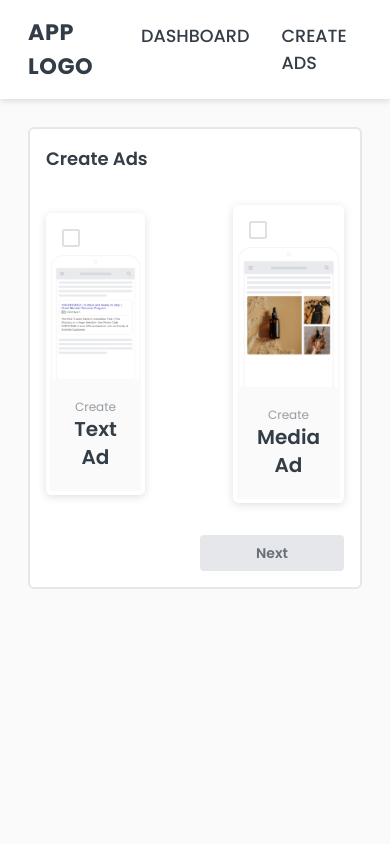
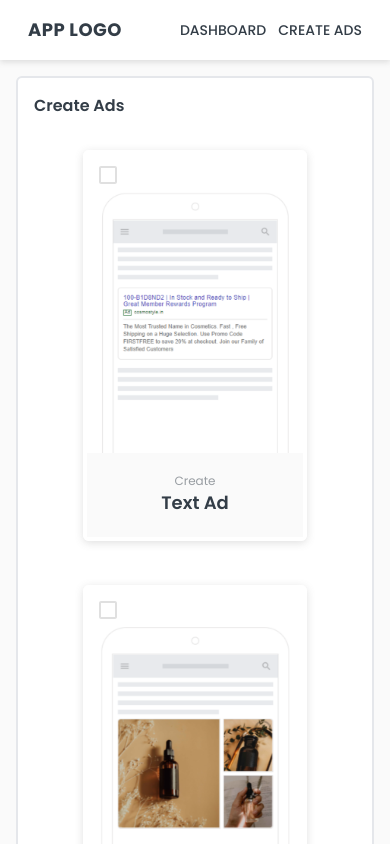
Before and after one commit to prachi-sahu-codes/AdDash, a React (Vite) app: page /createAd in a window 390 px wide. Shown: the top 844 px of the page. Built offline with nearby package versions, Linux system fonts and the light colour scheme.

Commit message:
style: responsiveness added

```diff
--- a/src/components/adForm/AdForm.jsx
+++ b/src/components/adForm/AdForm.jsx
@@ -35,7 +35,6 @@ export const AdForm = ({ adType, setShowModal, isMedia }) => {
       setShowModal(false);
       navigate(-1);
     }, 600);
-    console.log("clicked");
   };
 
   return (
@@ -211,7 +210,11 @@ export const AdForm = ({ adType, setShowModal, isMedia }) => {
         />
       </div>
 
-      <div className={`flex justify-end gap-5 ${isMedia ? "" : "lg:pt-20"}`}>
+      <div
+        className={`flex flex-col mt-5 430px:mt-0 430px:flex-row 430px:justify-end gap-5 ${
+          isMedia ? "" : "lg:pt-20"
+        }`}
+      >
         <button
           className="bg-bg-body hover:bg-gray-200 active:bg-bg-body text-dark-text py-2 px-14 text-sm font-semibold rounded border-2"
           onClick={() => navigate(-1)}
--- a/src/components/componentContainer/ComponentContainer.jsx
+++ b/src/components/componentContainer/ComponentContainer.jsx
@@ -8,7 +8,7 @@ export const ComponentContainer = ({ title, ele, border, children }) => {
           border && "border-b-2"
         }`}
       >
-        {title}
+        <p className="text-base 430px:text-lg">{title}</p>
         {ele}
       </div>
       <div className="h-full">{children}</div>
--- a/src/components/doghnutChart/DoughnutChart.jsx
+++ b/src/components/doghnutChart/DoughnutChart.jsx
@@ -41,23 +41,20 @@ export const DoughnutChart = ({ labelSelected }) => {
   // data.datasets[0].cutout = 84;
 
   return (
-    <div className="flex justify-between items-center gap-12 h-full">
-      <div className=" relative w-52 h-52 md:w-72 md:h-72 mt-6">
+    <div className="flex flex-col sm:flex-row justify-between items-center gap-6 sm:gap-12 h-full">
+      <div className="relative w-52 h-52 md:w-72 md:h-72 mt-6">
         <Doughnut data={data} options={options} />
       </div>
-      <div className="flex flex-col">
+      <div className="flex flex-col mb-14 sm:mb-0">
         {data.labels.map((label, index) => (
-          <div className="flex items-center m-3" key={index}>
+          <div className="flex items-center m-2 md:m-3" key={index}>
             <div
+              className="rounded w-[55px] h-[16px] mr-[20px]"
               style={{
                 backgroundColor: data.datasets[0].backgroundColor[index],
-                borderRadius: "5px",
-                width: "55px",
-                height: "16px",
-                marginRight: "20px",
               }}
             ></div>
-            <span>{label}</span>
+            <span className="text-sm md:text-base">{label}</span>
           </div>
         ))}
       </div>
--- a/src/components/doughnutHeader/DoughnutHeader.jsx
+++ b/src/components/doughnutHeader/DoughnutHeader.jsx
@@ -9,7 +9,7 @@ export const DoughnutHeader = ({ setLabelSelected }) => {
   const filteredKeys = formatTableData(keys).filter((key) => key !== "Group");
 
   return (
-    <div className="flex gap-5">
+    <div className="flex gap-3 sm:gap-5">
       <select
         className="text-sm font-medium text-medium-text border-2 rounded px-1 focus:outline-none focus:border-custom-blue"
         onChange={(e) => setLabelSelected(e.target.value)}
--- a/src/layout/layoutContainer/LayoutContainer.jsx
+++ b/src/layout/layoutContainer/LayoutContainer.jsx
@@ -5,7 +5,7 @@ const LayoutContainer = ({ children }) => {
   return (
     <div>
       <NavBar />
-      <div className="min-h-body-height h-full p-7">
+      <div className="min-h-body-height h-full p-4 sm:p-7">
         {children}
       </div>
     </div>
--- a/src/layout/navBar/NavBar.jsx
+++ b/src/layout/navBar/NavBar.jsx
@@ -4,19 +4,19 @@ import { NavLink } from "react-router-dom";
 const NavBar = () => {
   return (
     <div className="flex gap-2 justify-between items-center py-4 px-7 shadow-custom-md sticky top-0 z-10 bg-white">
-      <h2 className="font-bold uppercase text-logo text-dark-text tracking-wide">
+      <h2 className=" font-bold uppercase text-lg sm:text-logo text-dark-text tracking-wide">
         App Logo
       </h2>
-      <div className="flex gap-8 uppercase text-dark-text">
+      <div className="flex gap-3 430px:gap-8 uppercase text-dark-text">
         <NavLink
           to="/"
-          className="font-medium text-1.1rem hover:text-black active:text-medium-text transition-colors"
+          className="font-medium text-sm 430px:text-1.1rem hover:text-black active:text-medium-text transition-colors"
         >
           Dashboard
         </NavLink>
         <NavLink
           to="/createAd"
-          className="font-medium text-1.1rem hover:text-black active:text-medium-text transition-colors"
+          className="font-medium text-sm 430px:text-1.1rem hover:text-black active:text-medium-text transition-colors"
         >
           Create Ads
         </NavLink>
--- a/src/pages/createAd/CreateAd.jsx
+++ b/src/pages/createAd/CreateAd.jsx
@@ -34,9 +34,9 @@ const CreateAd = () => {
   return (
     <LayoutContainer>
       <ComponentContainer title="Create Ads">
-        <div className="w-full h-full flex items-center justify-center gap-14 ">
+        <div className="w-full h-full flex flex-col sm:flex-row items-center justify-center gap-3 860px:gap-14">
           <div
-            className="w-72 border-4 border-solid border-white m-4 rounded-md shadow-custom-sm"
+            className="w-56 sm:w-72 border-4 border-solid border-white m-4 rounded-md shadow-custom-sm"
             onClick={() => checkboxHandler("textAd")}
           >
             <Checkbox
@@ -46,11 +46,13 @@ const CreateAd = () => {
             <img src={textAd} className="w-48 m-auto -mt-1" />
             <div className="bg-bg-body text-center p-5">
               <p className="text-xs text-light-text">Create</p>
-              <h2 className="text-xl font-semibold text-dark-text">Text Ad</h2>
+              <h2 className="text-lg md:text-xl font-semibold text-dark-text">
+                Text Ad
+              </h2>
             </div>
           </div>
           <div
-            className="w-72 border-4 border-solid border-white m-4 rounded-md shadow-custom-sm"
+            className="w-56 sm:w-72 border-4 border-solid border-white m-4 rounded-md shadow-custom-sm"
             onClick={() => checkboxHandler("mediaAd")}
           >
             <Checkbox
@@ -62,18 +64,20 @@ const CreateAd = () => {
             <img src={mediaAd} className="w-48 m-auto -mt-1" />
             <div className="bg-bg-body text-center p-5">
               <p className="text-xs text-light-text">Create</p>
-              <h2 className="text-xl font-semibold text-dark-text">Media Ad</h2>
+              <h2 className="text-lg md:text-xl font-semibold text-dark-text">
+                Media Ad
+              </h2>
             </div>
           </div>
         </div>
 
-        <div className="flex justify-end m-4">
+        <div className="flex flex-col 430px:flex-row 430px:justify-end m-4">
           <button
             className={`${
               adSelected.length > 0
                 ? "bg-custom-blue text-white hover:bg-custom-blue-dark active:bg-custom-blue"
                 : "bg-gray-200 text-medium-text cursor-not-allowed"
-            } py-2 px-14 text-sm font-semibold rounded`}
+            } py-2 px-14 text-sm font-semibold rounded transition-colors ease-in-out delay-200`}
             onClick={buttonHandler}
             disabled={adSelected.length < 0}
           >
--- a/src/pages/dashboard/DashBoard.jsx
+++ b/src/pages/dashboard/DashBoard.jsx
@@ -43,7 +43,9 @@ const DashBoard = () => {
                 <DoughnutChart labelSelected={labelSelected} />
               </div>
             ) : (
-              <UserTable />
+              <div className="pb-16 sm:pb-14 ">
+                <UserTable />
+              </div>
             )}
 
             <div className="block mr-5 mb-5 ml-auto">
--- a/tailwind.config.js
+++ b/tailwind.config.js
@@ -27,6 +27,10 @@ export default {
         "custom-sm": "rgba(99, 99, 99, 0.2) 0px 2px 8px 0px",
         "custom-md": "rgba(99, 99, 99, 0.2) 0px 2px 6px 0px",
       },
+      screens: {
+        "430px":"430px",
+        "860px": "860px",
+      },
     },
   },
   plugins: [],
```
